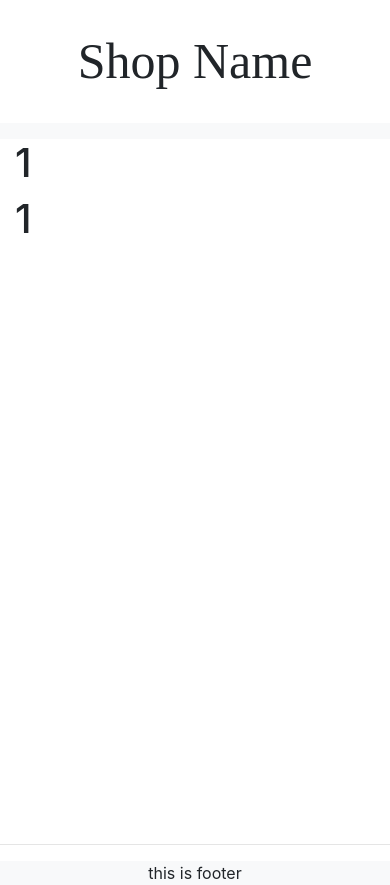
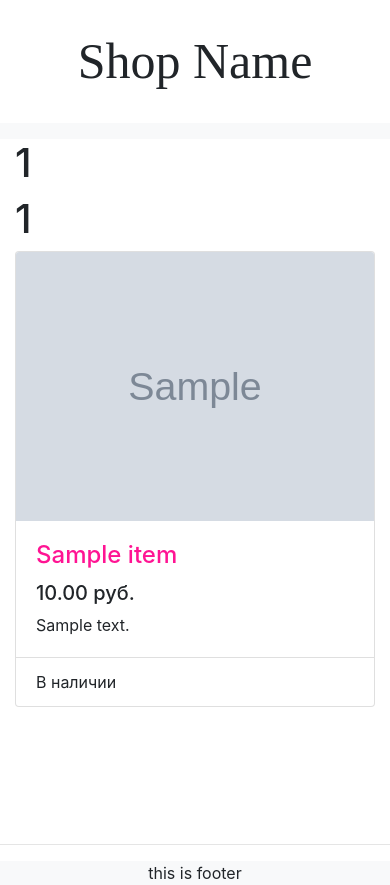
Before and after one commit to algorithm-ssau/clothes-catalogue, a Django app: page /category/1/1/ in a window 390 px wide. Run offline with Django 3.2, Linux system fonts and the light colour scheme; tables that the repository leaves empty hold one stand-in row (values such as "Sample post"); grey boxes marked "Sample" are stand-in pictures; some libraries are stand-ins or nearby versions.

Commit message:
Category Sorting 2. Done
Items of particular category are now showing properly.

Also added some items for each category in order to test the ability of sorting by category.

```diff
--- a/mysite/clothes/models.py
+++ b/mysite/clothes/models.py
@@ -40,10 +40,13 @@ class Item(models.Model):
         ('shirts', 'рубашки'),
         ('coats', 'пальто и куртки'),
         ('sweatshirts', 'толстовки'),
-        ('knitwear', 'трикотаж'),
+        ('blouses', 'блузки'),
+        ('pullovers', 'полуверы'),
         ('tshirts', 'футболки'),
         ('trousers', 'штаны'),
         ('shorts', 'шорты'),
+        ('dresses', 'платья'),
+        ('skirts', 'юбки'),
         ('accessories', 'аксессуары'),
         ('misc', 'разное'),
 
--- a/mysite/clothes/templates/clothes/category.html
+++ b/mysite/clothes/templates/clothes/category.html
@@ -1,6 +1,46 @@
 {% extends 'base_category.html' %}
 
 {% block content %}
-<h1> {{ sex }}</h1>
+<h1> {{ gender }}</h1>
 <h1> {{ category }}</h1>
+
+<!-- item cards -->
+<div class="row">
+    {% for item in items %}
+    <div class="col-lg-4 col-md-6 mb-4">
+        <div class="card h-100">
+            <a href="/item/{{ item.slug }}">
+                <img class="card-img-top" src="{{ item.image.url }}" alt=""
+                     style="width: 100%; max-height: 350px;">
+            </a>
+            <div class="card-body">
+                <h4 class="card-title">
+                    <a href="/item/{{ item.slug }}">{{ item.name }}</a>
+                </h4>
+                <h5>{{ item.price }} руб.</h5>
+                <p class="card-text">{{ item.description }}</p>
+                <!--/* Есть встроенные фильтры в django templates
+                {{ value|truncatechars:9 }} - если нужно обрезать переменную value до 9 символов
+                Также есть
+                {{ value|truncatechars_html:9 }} - если в value лежит html
+                {{ value| truncatewords:2 }} - обрезка до 2 слов
+                {{ value| truncatewords_html:2 }} - обрезка до 2 слов, если в value лежит html
+                Во всех случаях, если строка будет обрезана, будет добавлено "..." в конце.
+                -->
+            </div>
+            <div class="card-footer bg-transparent">
+                {% if item.available %}
+                В наличии
+                {% else %}
+                Нет в наличии
+                {% endif %}
+            </div>
+        </div>
+
+    </div>
+    {% endfor %}
+</div>
+<!-- /.row -->
+<!-- /item cards -->
+
 {% endblock content %}
--- a/mysite/clothes/views.py
+++ b/mysite/clothes/views.py
@@ -1,3 +1,5 @@
+from operator import itemgetter
+
 from django.shortcuts import get_object_or_404, render
 from .models import Item
 
@@ -29,8 +31,26 @@ def item_detail(request, item_slug):
 
 def category(request, sex, category):
     items = Item.objects.all()
+
+    if sex != 'any':
+        if sex == 'women':
+            items = items.filter(gender__in=['women', 'unisex'])
+        if sex == 'men':
+            items = items.filter(gender__in=['men', 'unisex'])
+        if sex == 'kids':
+            items = items.filter(gender__in=['kids'])
+
+    if category != 'all':
+        if category in map(itemgetter(0), Item.CATEGORIES):
+            items = items.filter(category=category)
+        else:
+            if category == 'tops':
+                items = items.filter(category__in=['shirts', 'coats', 'sweatshirts', 'blouses', 'pullovers', 'tshirts'])
+            if category == 'bottoms':
+                items = items.filter(category__in=['trousers', 'shorts', 'skirts'])
+
     context = {
-        'sex': sex,
+        'gender': sex,
         'category': category,
         'items': items,
     }
```
Also changed, not shown: mysite/media/detskie-dzhinsy/detskie-dzhinsy.jpg (added), mysite/media/hlopkovaya-bluzka-s-vyshivkoj/hlopkovaya-bluzka-s-vyshivkoj.jpg (added), mysite/media/kashne-zhenskoe-rozovoe/kashne-zhenskoe-rozovoe.jpg (added), mysite/media/olimpijka-v-starom-stile/olimpijka-v-starom-stile.jpg (added), mysite/media/palto-iz-smesovoj-shersti/palto-iz-smesovoj-shersti.jpg (added), mysite/media/shlyapka-detskaya/shlyapka-detskaya.jpg (added), mysite/media/shorty-muzhskie-do-kolena/shorty-muzhskie-do-kolena.jpg (added), mysite/media/solncezashitnye-ochki-muzhskie-seryj/solncezashitnye-ochki-muzhskie-seryj.jpg (added), mysite/media/yarkij-letnij-sarafan/yarkij-letnij-sarafan.jpg (added), mysite/media/yubka-shotlandka/yubka-shotlandka.jpg (added), 1 other file.
